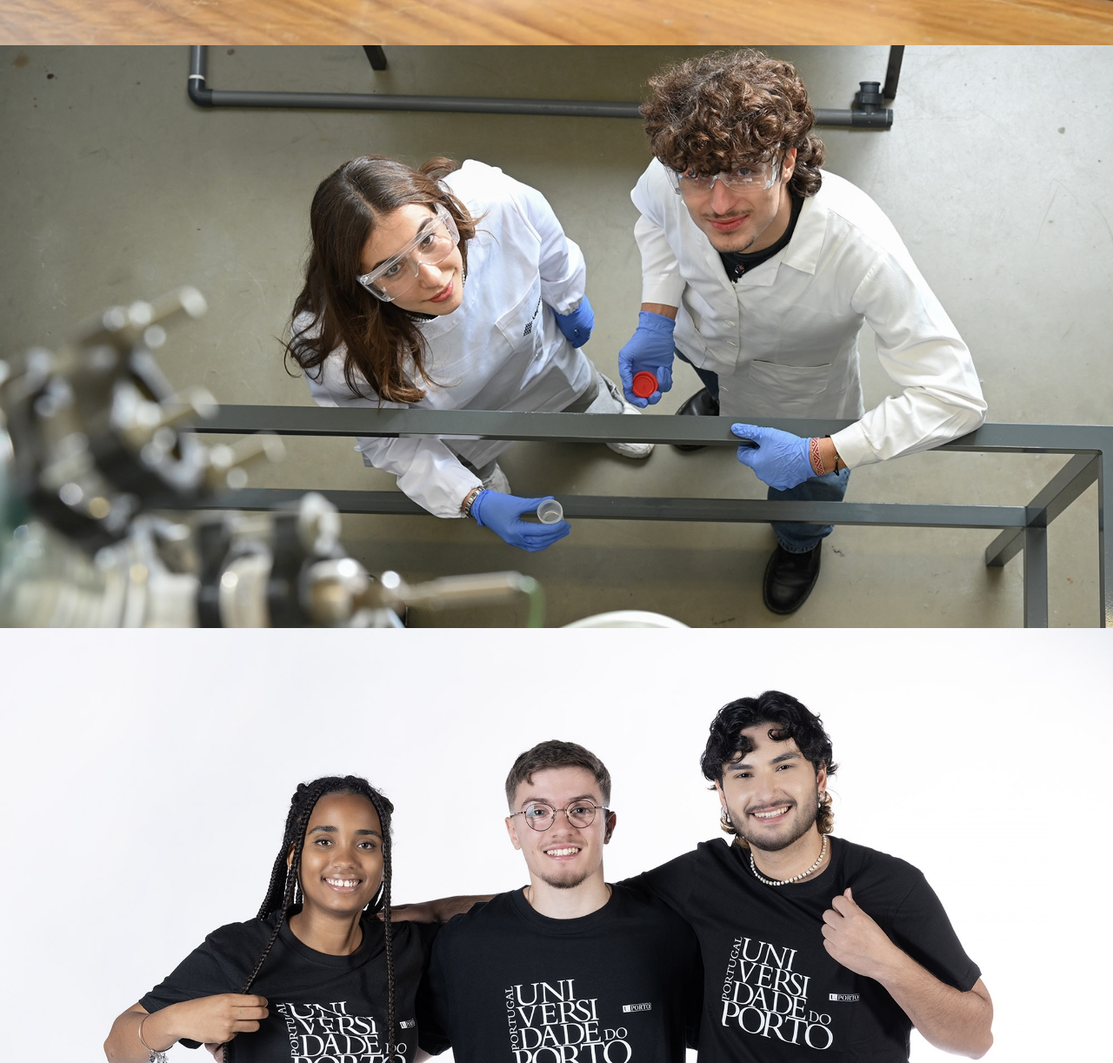
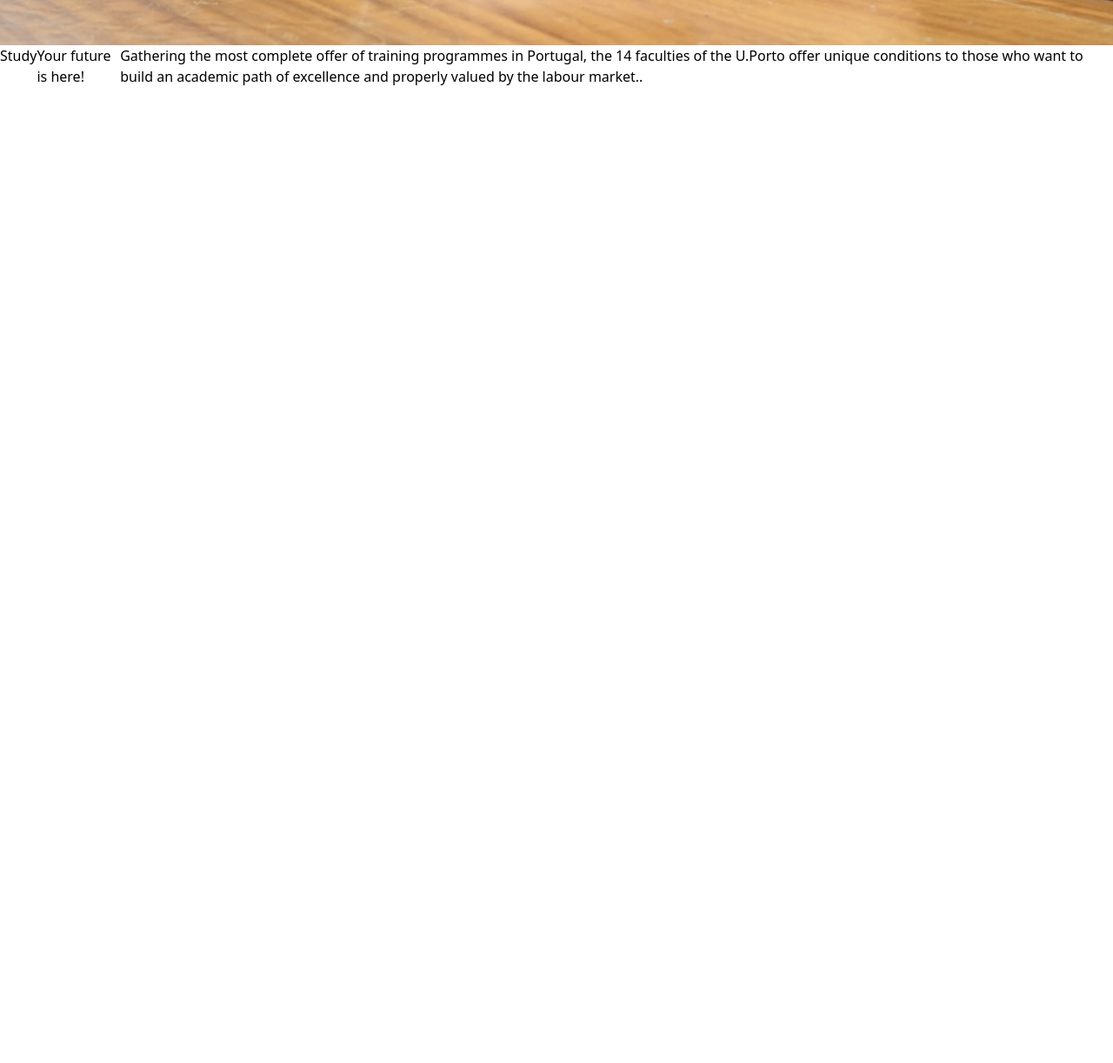
Before and after one commit to MizeroR/Website, a website: page index.html in a window 1280 px wide. Shown: the part 1338-2560 px from the top of the page at 87% size. After the commit the page ends 1438 px from the top, so only its background shows below. Drawn offline with Linux system fonts and the light colour scheme.

Commit message:
Only one image

```diff
--- a/index.html
+++ b/index.html
@@ -43,16 +43,9 @@
                 <div class="slide active">
                     <img src="img/estudantes-biblioteca-fadeup-2024.format-jpeg.jpeg" alt="Slide 1" class="w-full h-full object-cover">
                 </div>
-                <div class="slide">
-                    <img src="img/estudantes-feup-2024-igualdade_05_destaque.format-jpeg.jpeg" alt="Slide 2" class="w-full h-full object-cover">
-                </div>
-                <div class="slide">
-                    <img src="img/gateway-estudantes-uporto.format-jpeg.jpeg" alt="Slide 3" class="w-full h-full object-cover">
-                </div>
 
-                <!-- Slideshow controls -->
-                <button id="prev" class="absolute left-0 top-1/2 transform -translate-y-1/2 p-2 bg-gray-800 text-white rounded-full">←</button>
-                <button id="next" class="absolute right-0 top-1/2 transform -translate-y-1/2 p-2 bg-gray-800 text-white rounded-full">→</button>
+
+
             </div>
         </div>
       </header>
```
Also changed, not shown: 1 other file.
